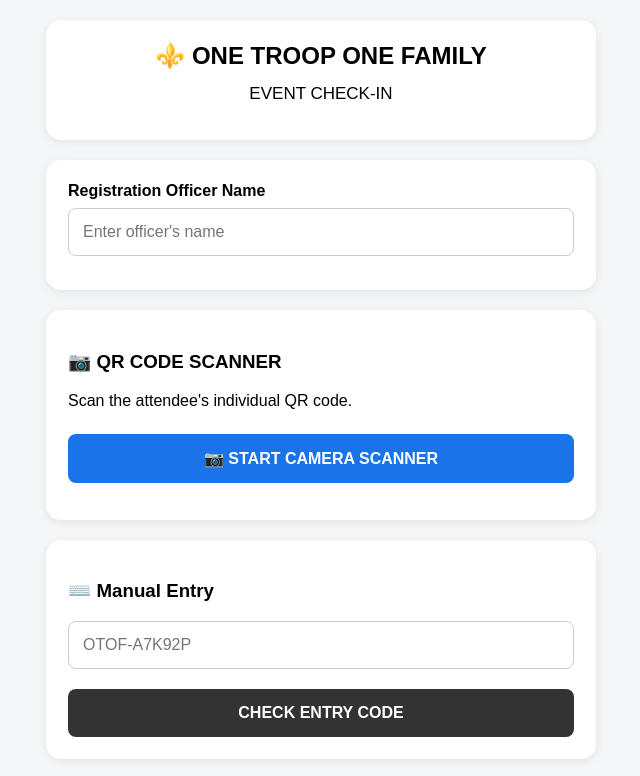
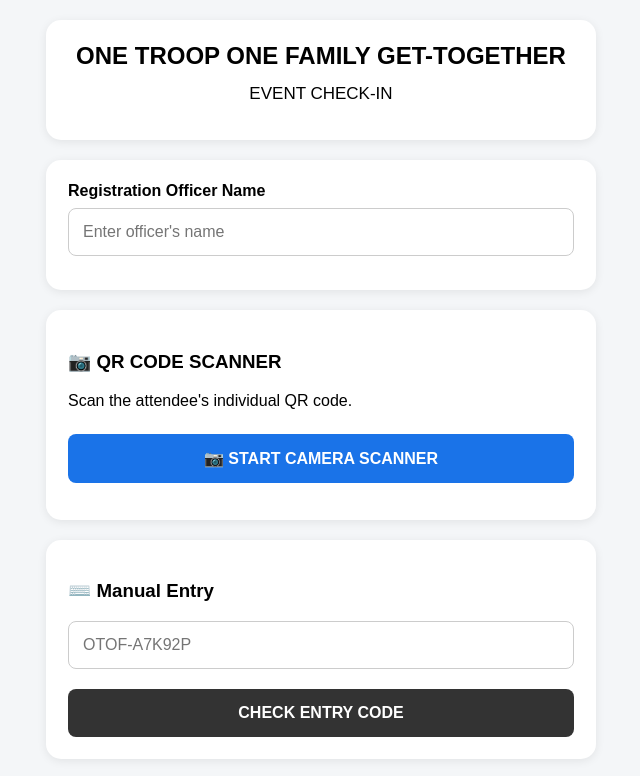
Before and after one commit to Kimkokumo/One-Troop-One-Family-CheckIn, a plain HTML site: page index.html in a window 1280 px wide. Shown: the whole page, without its empty margins (319-959 px from the left). Drawn offline with Linux system fonts and the light colour scheme.

Commit message:
https://script.google.com/macros/s/AKfycbwkw9Tvv7zW9s--EkXgOxuUQa9hXlz_1Gki9yDk8N4/dev

```diff
--- a/index.html
+++ b/index.html
@@ -156,7 +156,7 @@ button {
 <div class="header">
 
 <h1>
-⚜️ ONE TROOP ONE FAMILY
+ONE TROOP ONE FAMILY GET-TOGETHER
 </h1>
 
 <h2>
```
